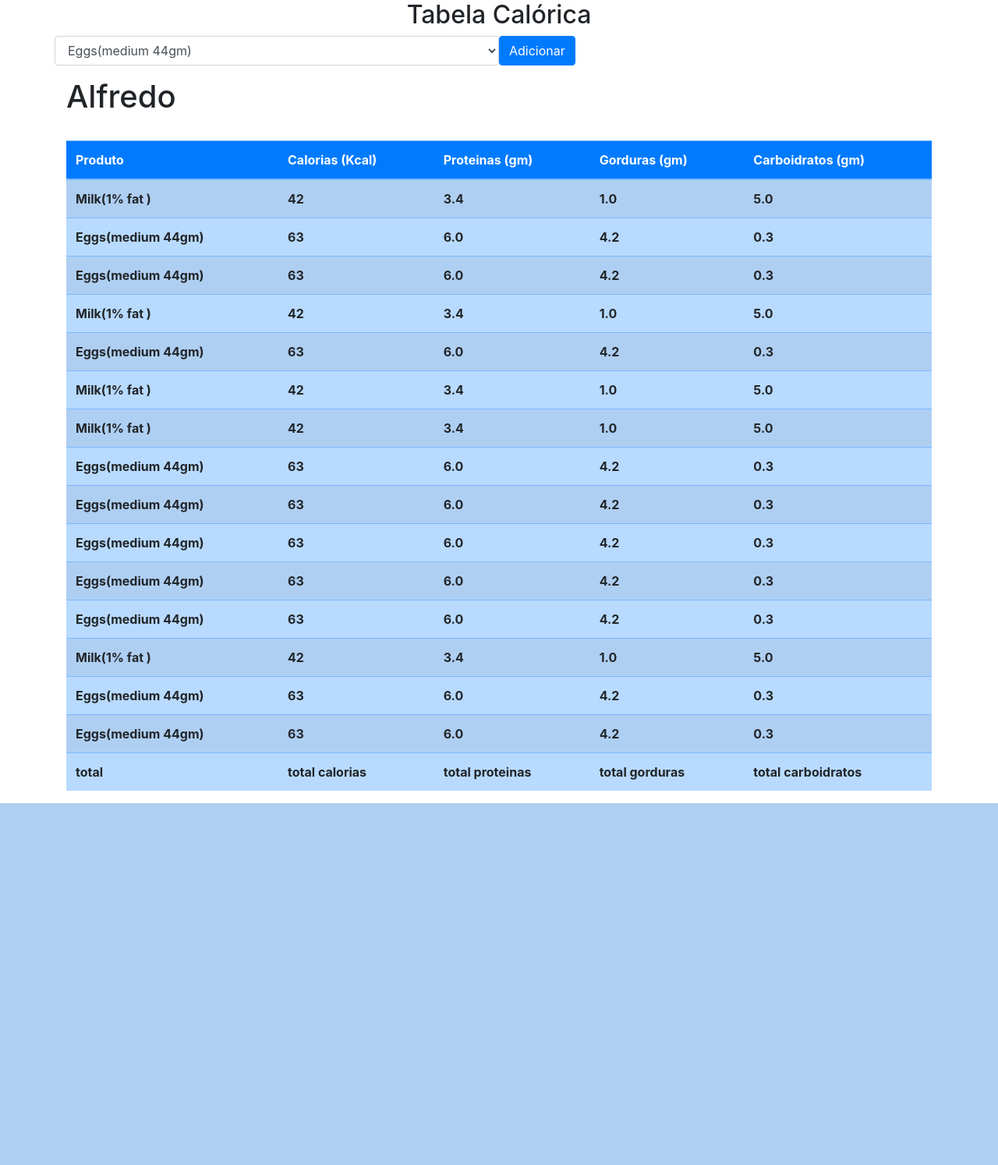
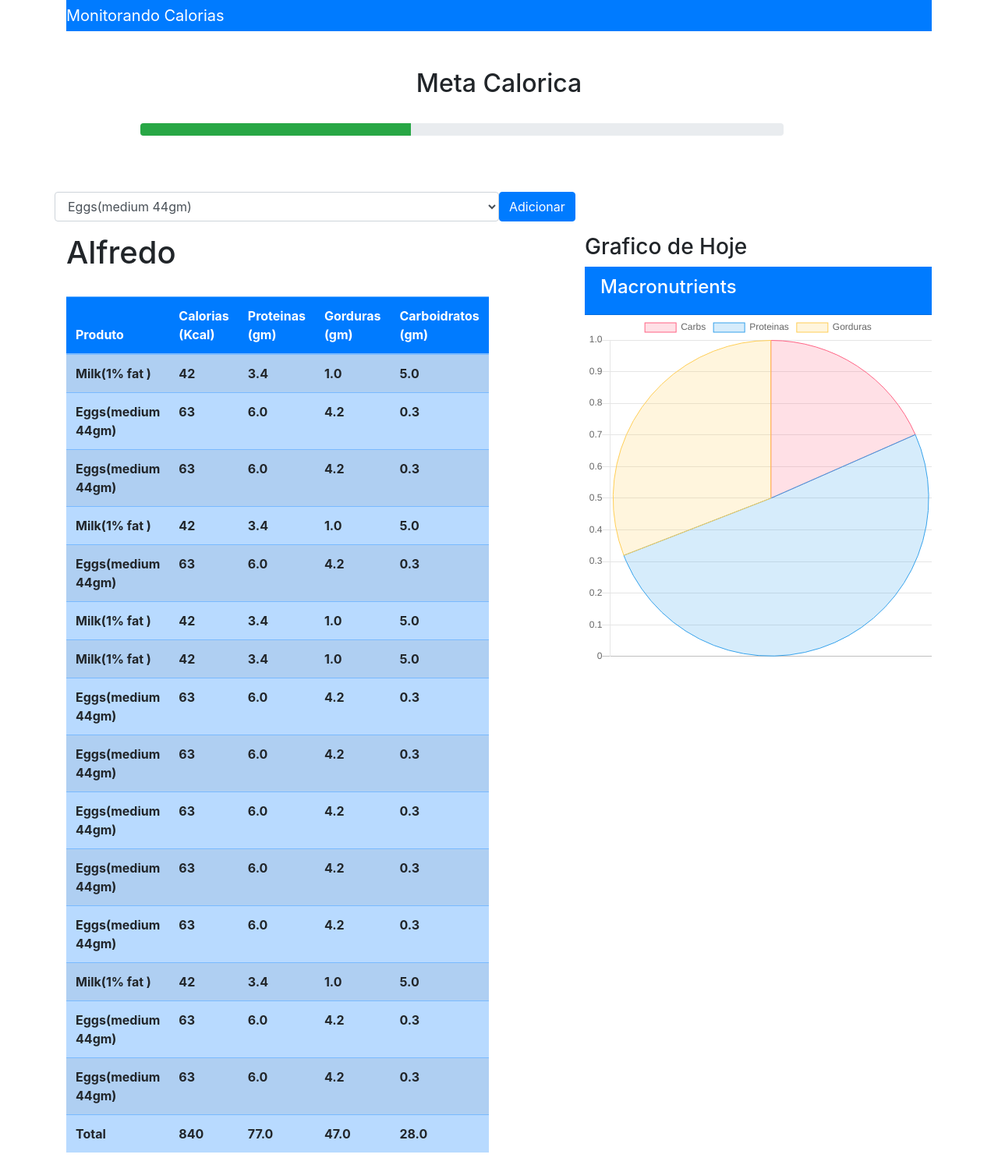
Before and after one commit to alfredostochiero/ContadorDeCalorias, a Django app: page / in a window 1280 px wide. Shown: the whole page at 78% size. Before the commit the page ends 1030 px from the top, so only its background shows below. Run offline with Django 3.2, Linux system fonts and the light colour scheme; a user stored in the database is signed in; data comes from the database, SQL or seed files in the repository; both versions use the stored data as it was after the commit; lists and menus that the app fills with data are empty; some libraries are stand-ins or nearby versions.

Commit message:
gráfico com charjs ok

```diff
--- a/calorias/templates/calorias/index.html
+++ b/calorias/templates/calorias/index.html
@@ -5,11 +5,33 @@
     <title>Calorias </title>
     <link href="https://stackpath.bootstrapcdn.com/bootstrap/4.5.2/css/bootstrap.min.css" rel="stylesheet">
     <script src="https://stackpath.bootstrapcdn.com/bootstrap/4.5.2/js/bootstrap.min.js" type="javascript"></script>
+    <script src="https://cdn.jsdelivr.net/npm/chart.js@2.9.4/dist/Chart.min.js"></script>
 
 </head>
 <body>
     <div class="container">
-        <h2 class="d-flex align-items-center justify-content-center">Tabela Calórica</h2>
+        <div class="row">
+            <div class="col-md-12">
+                <nav class="navar navbar-dark bg-primary">
+                    <span class="navbar-brand">Monitorando Calorias </span>
+                </nav>
+            </div>
+        </div>
+
+        <br><br>
+
+        <h2 class="d-flex align-items-center justify-content-center">Meta Calorica</h2>
+        <br>
+        <!-- Progress Bar para meta de calorias diarias  -->
+        <div class="row">
+            <div class="col-md-9 offset-1">
+                <div class="progress">
+                    <div class="progress-bar bg-success" role="progressbar" style="width: {{porcentagem_calorias}}%" aria-valuenow="0" aria-valuemin="0" aria-valuemax="100"></div>
+                </div>
+            </div>
+        </div>
+        </br></br></br>
+        <!-- -->
         <form method="POST">
             <div class="form-group row">
                 {% csrf_token %}
@@ -22,6 +44,8 @@
             </div>
         </form>
 
+        <div class="row">
+            <div class="col-md-6">
                 <h1>{{user|capfirst }}</h1><br/>
                 <table class="table table-striped table-primary">
                     <thead class="bg-primary text-white">
@@ -43,13 +67,64 @@
                     {% endfor %}
                     </tr>
                     <tr>
-                <th>total</th>
-                <th>total calorias</th>
-                <th>total proteinas</th>
-                <th>total gorduras</th>
-                <th>total carboidratos</th>
+                        <th>Total</th>
+                        <th>{{calorias}}</th>
+                        <th>{{proteinas}}</th>
+                        <th>{{gorduras}}</th>
+                        <th>{{carboidratos}}</th>
                     </tr>
                 </table>
             </div>
+            <div class="col-md-5 offset-1">
+                <div>
+                    <h3>Grafico de Hoje</h3>
+                </div>
+                <div class="card-header text-white bg-primary">
+                    <h4>Macronutrients </h4>
+                </div>
+                <div class="cold-md-12">
+                    <canvas id="myChart" width="400" height="400"></canvas>
+                </div>
+            </div>
+        </div>
+    </div>
+    <script>
+        var ctx = document.getElementById('myChart').getContext('2d');
+        var myChart = new Chart(ctx, {
+        type: 'pie',
+        data: {
+            labels: ['Carbs', 'Proteinas', 'Gorduras'],
+            datasets: [{
+                label: '# of Votes',
+                data: [{{porce_carboidratos}},{{porce_proteinas}},{{porce_gorduras}}],
+                backgroundColor: [
+                    'rgba(255, 99, 132, 0.2)',
+                    'rgba(54, 162, 235, 0.2)',
+                    'rgba(255, 206, 86, 0.2)',
+                    'rgba(75, 192, 192, 0.2)'
+
+                ],
+                borderColor: [
+                    'rgba(255, 99, 132, 1)',
+                    'rgba(54, 162, 235, 1)',
+                    'rgba(255, 206, 86, 1)',
+                    'rgba(75, 192, 192, 1)',
+                    'rgba(153, 102, 255, 1)',
+                    'rgba(255, 159, 64, 1)'
+                ],
+                borderWidth: 1
+            }]
+        },
+        options: {
+            scales: {
+                yAxes: [{
+                    ticks: {
+                        beginAtZero: true
+                     }
+                 }]
+                }
+            }
+        });
+    </script>
 </body>
 </html>
--- a/calorias/views.py
+++ b/calorias/views.py
@@ -14,9 +14,38 @@ def index(request):
     else :
         foods = Food.objects.all()
     consumed_food = Consume.objects.filter(user=user)
+
+    # loop itera sobre cada alimento do adicionado pelo usuário e faz um somatorio de cada macronutriente
+    calorias,proteinas,gorduras,carboidratos = (0,0,0,0)
+    for item in consumed_food:
+        calorias += item.food_consumed.calories
+        proteinas += item.food_consumed.protein
+        gorduras += item.food_consumed.fats
+        carboidratos += item.food_consumed.carbs
+
+    meta_calorias = 2000 # depois ir no model e criar um campo para meta_calorias
+    porcentagem_calorias = (calorias/meta_calorias)*100
+    if porcentagem_calorias > 100:
+        porcentagem_calorias = 100
+
+    macro = proteinas + gorduras + carboidratos
+    porce_proteinas = round((proteinas/macro),3) * 100
+    porce_gorduras = round((gorduras/macro),3) *100
+    porce_carboidratos = round((carboidratos/macro),3) *100
+
+
+
     context = {
         'foods': foods,
         'consumed_food': consumed_food,
         'user':user,
+        'calorias': calorias,
+        'proteinas' :round(proteinas,3),
+        'gorduras' : round(gorduras,3),
+        'carboidratos' : round(carboidratos,3),
+        'porcentagem_calorias':porcentagem_calorias,
+        'porce_proteinas' : porce_proteinas,
+        'porce_gorduras' : porce_gorduras,
+        'porce_carboidratos' : porce_carboidratos,
     }
     return render(request, 'calorias/index.html',context)
```
Also changed, not shown: ContadorDeCalorias/urls.py (line endings or trailing spaces), db.sqlite3. Lines whose indentation alone changed are shown as unchanged.
